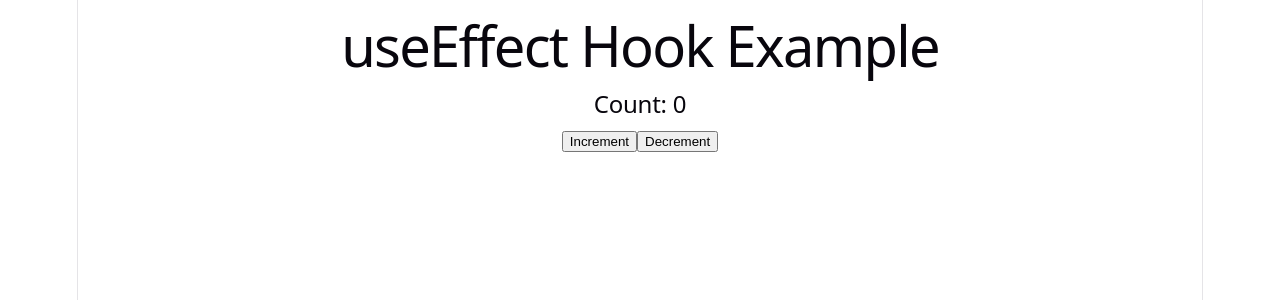
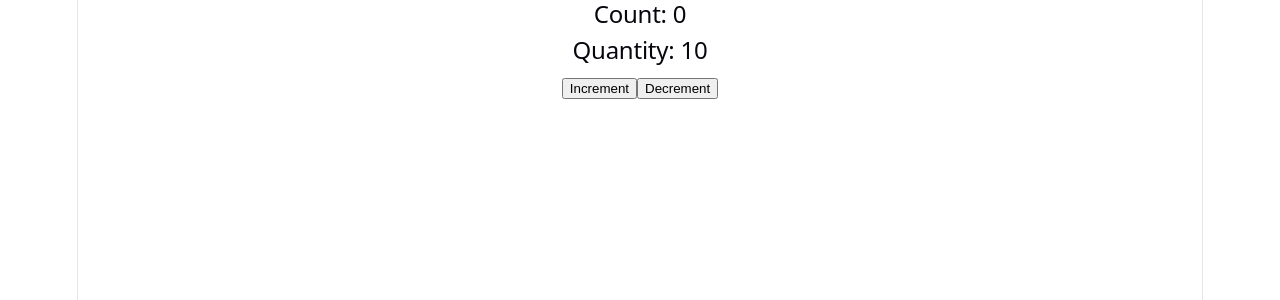
Before and after one commit to DEVJI708/React-lecture, a React (Vite) app: page / in a window 1280 px wide. Shown: the top 300 px of the page. Built offline with nearby package versions, Linux system fonts and the light colour scheme.

Commit message:
17/7 useEffect changes

```diff
--- a/src/Effect_Hook.jsx
+++ b/src/Effect_Hook.jsx
@@ -1,23 +1,35 @@
-import { useState, useEffect } from "react";
+import { useState, useEffect, useRef } from "react";
 
 export default function Effect_Hook() {
   const [count, setCount] = useState(0);
+  const [quantity, setQuantity] = useState(10);
+
+  const prevCount = useRef(count);
 
   useEffect(() => {
-    console.log("Count Changed:", count);
+    if (count > prevCount.current) {
+      setQuantity((prev) => Math.max(prev - 1, 0));
+    }
+
+    prevCount.current = count;
   }, [count]);
 
   return (
     <div>
-      <h1>useEffect Hook Example</h1>
-
       <h2>Count: {count}</h2>
+      <h2>Quantity: {quantity}</h2>
 
       <button onClick={() => setCount(count + 1)}>
         Increment
       </button>
 
-      <button onClick={() => setCount(count - 1)}>
+      <button
+        onClick={() => {
+          if (count > 0) {
+            setCount(count - 1);
+          }
+        }}
+      >
         Decrement
       </button>
     </div>
```
